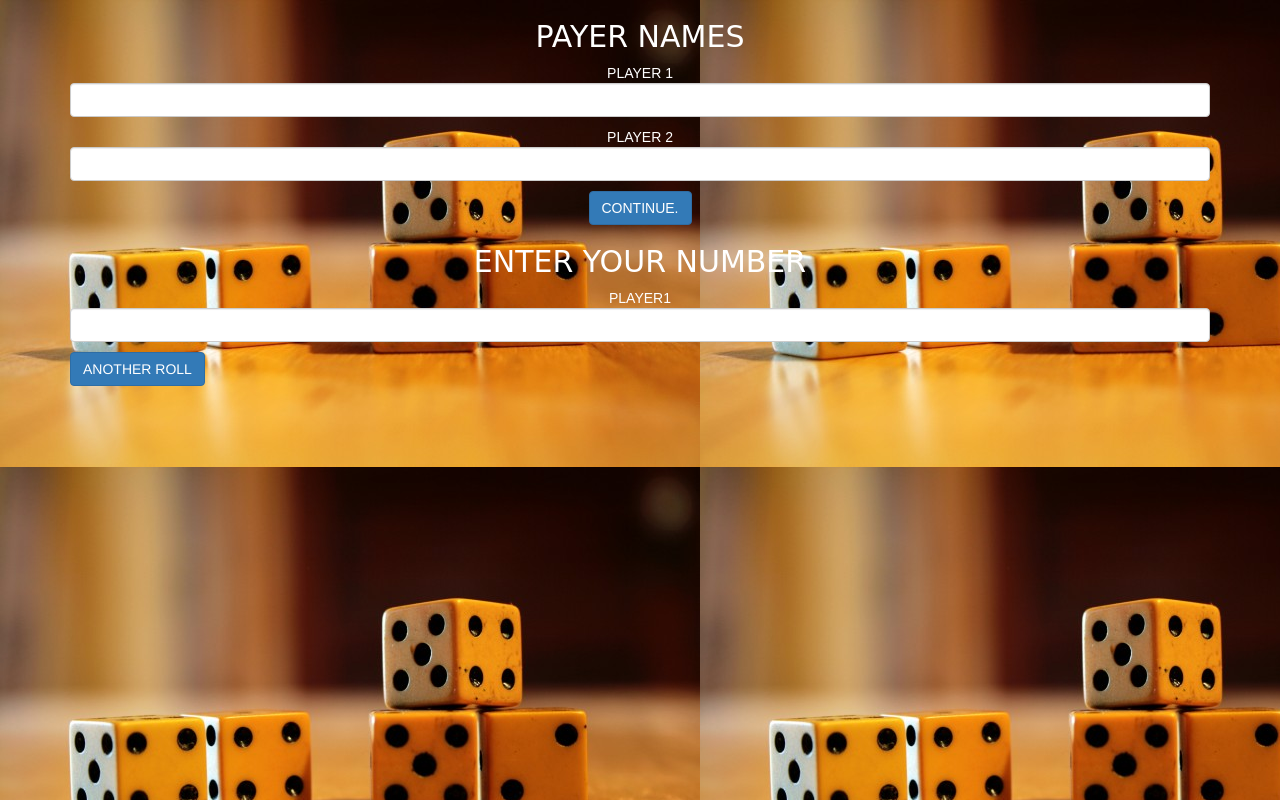
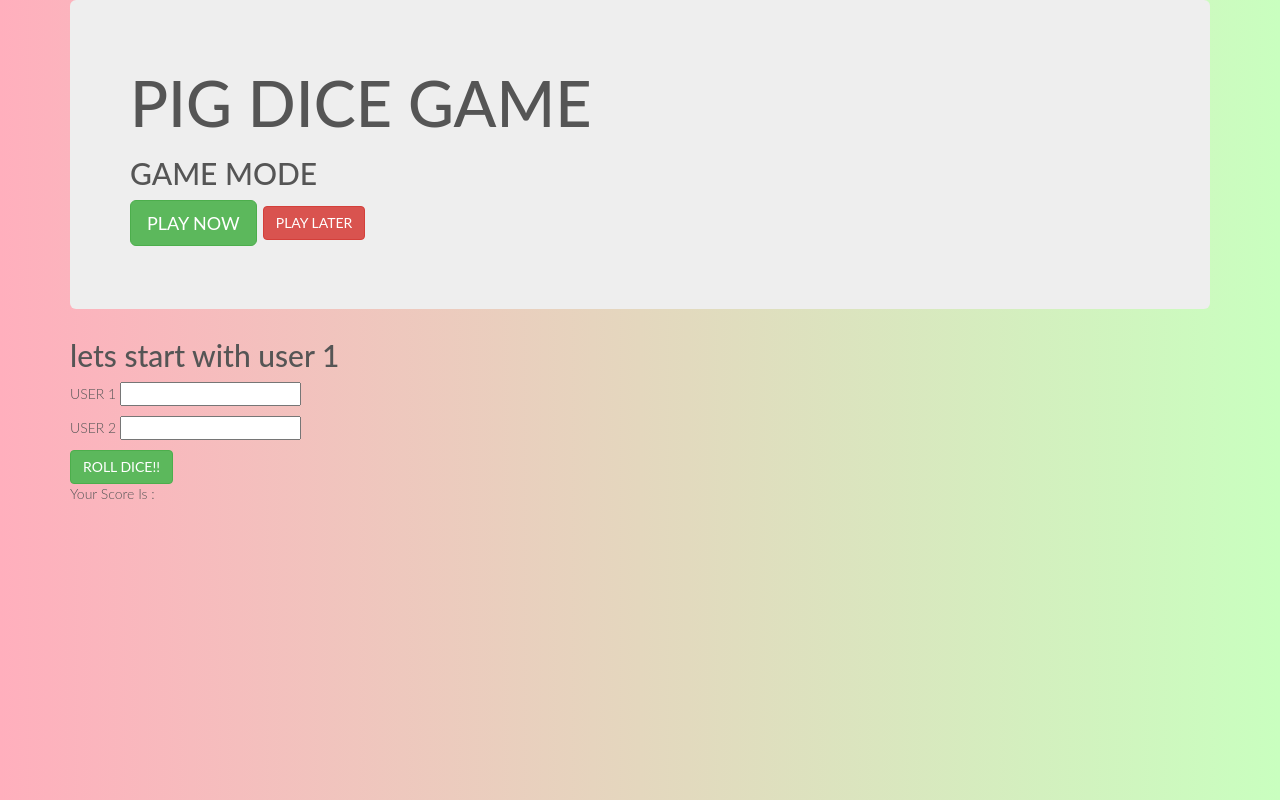
Before and after one commit to fredkheisa/pig-dice-game, a plain HTML site: page index.html in a window 1280 px wide. Drawn offline with nearby package versions, Linux system fonts and the light colour scheme; a web font is replaced by a local one.

Commit message:
edition of js script

```diff
--- a/css/styles.css
+++ b/css/styles.css
@@ -1,50 +1,34 @@
-body {
-    background-image: url("../images/background\ .jpg");
+/**********************************************
+*** GENERAL
+**********************************************/
 
+* {
+    margin: 0;
+    padding: 0;
+    box-sizing: border-box;
 
- }
-
- jumbotron {
-     position: absolute;
-     top: 9000%;
-
-     /* background-color: rgba(0,0,0,.4); */
- }
- h1{
-     font-family: 'Notable', sans-serif;
- }
- h2{
-     font-family: 'Monoton', cursive;
- }
- .move{
-     transform: translate(3%,90%);
-     /* opacity: .4; */
-     background-color: rgba(211, 204, 204, 0.7);
-     display: none;
- }
- p{
-     position: center;
- }
- .img{
-     size: 100%;
- }
-
-.form-group{
-    position: absolute;
-    transform: translate(200%,400%);
-}
-.text-box {
-    text-align: center;
-    transform: translate();
-    font-family: 'Notable', sans-serif;
-    background color :white;
-    color:white;
 }
 
-.text-box2 {
-    text-align: center;
-    transform: translate();
-    font-family: 'Notable', sans-serif;
-    background color :white;
-    color:white;
+.clearfix::after {
+    content: "";
+    display: table;
+    clear: both;
 }
+
+* {
+    margin: 0;
+    padding: 0;
+    box-sizing: border-box;
+
+}
+
+body {
+    background: #C9FFBF;  /* fallback for old browsers */
+	background: -webkit-linear-gradient(to right, #FFAFBD, #C9FFBF);  /* Chrome 10-25, Safari 5.1-6 */
+	background: linear-gradient(to right, #FFAFBD, #C9FFBF); /* W3C, IE 10+/ Edge, Firefox 16+, Chrome 26+, Opera 12+, Safari 7+ */
+    font-family: Lato;
+    font-weight: 300;
+    position: relative;
+    height: 100vh;
+    color: #555;
+}
--- a/index.html
+++ b/index.html
@@ -14,26 +14,23 @@
 
 <body>
     <div class="container">
-        <div class="container bg-danger height: 14px;">
-            <div class="jumbotron move">
-                <h1>PIG DICE GAME</h1>
-                <h2>GAME MODE</h2>
-                <p>
-                    <button type="button" class="btn btn-success btn-lg">PLAY NOW</button>
-                    <button type="button" class="btn btn-danger btn2">PLAY LATER</button></p>
-            </div>
+
+        <div class="jumbotron move">
+            <h1>PIG DICE GAME</h1>
+            <h2>GAME MODE</h2>
+            <p>
+                <button type="button" class="btn btn-success btn-lg">PLAY NOW</button>
+                <button type="button" class="btn btn-danger btn2">PLAY LATER</button></p>
         </div>
         <div class="text-box">
-            <h2>PAYER NAMES</h2>
-            <p>PLAYER 1 <input type="text" class="form-control col" id="player1"></p>
-            <p>PLAYER 2 <input type="text" class="form-control col-6" id="playe2"></p>
-            <button type="button" class="btn btn-primary" id="users">CONTINUE.</button>
+            <h2>lets start with user 1 </h2>
+            <p>USER 1 <input type="text" id="player1"> </p>
+            <p>USER 2 <input type="text" id="player2"> </p>
         </div>
-        <div class="text-box2">
-            <h2>ENTER YOUR NUMBER</h2>
-            <p>PLAYER1 <input type="text" class="form-control col" id="dice"></p>
+        <input type="button" class="btn btn-success" value="ROLL DICE!!" onclick="add()">
+        <div id="fifth-p " class="done ">
+            <p id="correctNumber "> Your Score Is :</p>
         </div>
-        <button type="button" class="btn btn-primary" id="add">ANOTHER ROLL</button>
     </div>
 </body>
 
--- a/js/scripts.js
+++ b/js/scripts.js
@@ -1,16 +1,22 @@
-//this is the user interface.
-function check() {
-    var playerOne = parseInt(document.getElementById("player1").value);
-    var playerTwo = parseInt(document.getElementById("player2").value);
-    var relativeOne = 0;
-    var relativeTwo = 0;
+function add(){
 
-    if (playerOne === 2 && playerOne === 3 && playerOne === 4 && playerOne === 5 && playerOne === 6) {
-        return relativeOne = + playerOne
+    var a = parseInt(document.getElementById("player1").value);
+    var b = parseInt(document.getElementById("player2").value);
+
+
+        if (a ===b && b === c && c === a) {
+          alert("Equilateral Triangle");
+      }
+        else if (a === 1) {
+          alert("OOPS! TURN FOR PLAYER 2 : ");
+      }
+      else if (b === 1) {
+        alert("OOPS! TURN FOR PLAYER 1 : ");
     }
-    else if (playerOne === 1) {
-        return relativeTwo= relativeTwo +playerTwo
+        else if ((a+b)<=c || (a+c)<=b || (b+c)<=a) {
+          alert("THIS IS NOT A Triangle");
+      }
+        else if (a !== b && b !== c ) {
+          alert("Scalene Triangle");
+      }
     }
-    document.getElementById("fifth-p").style.visibility = "visible";
-    document.getElementById("correctNumber").innerHTML = "here is your score";
-};
```
